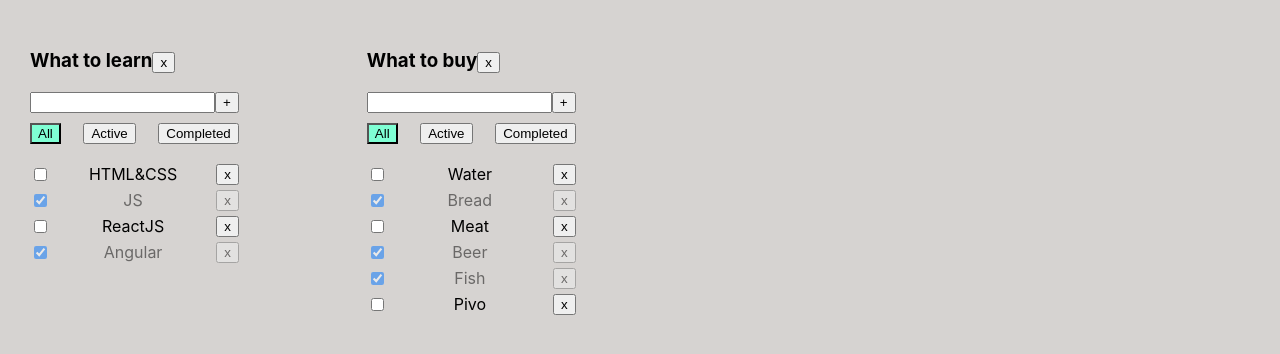
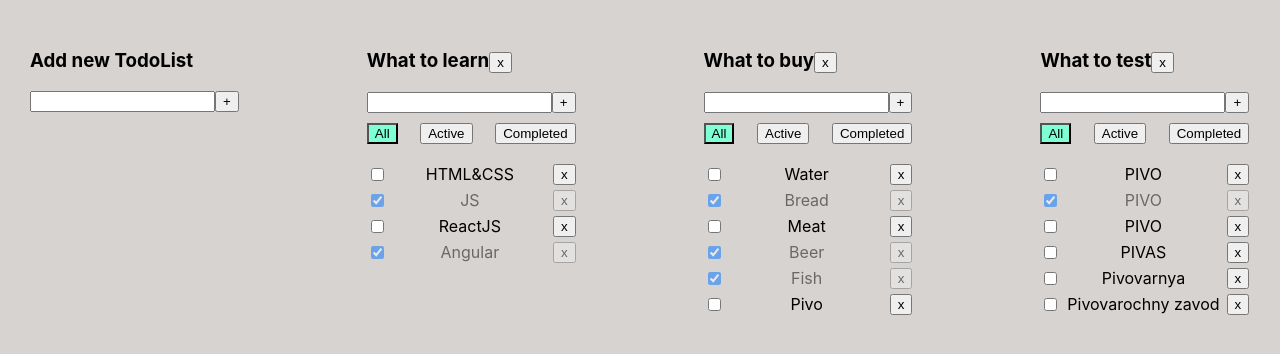
Before and after one commit to efValeron/TodoList, a React (Create React App) app: page / in a window 1280 px wide. Shown: the top 354 px of the page. Built offline with nearby package versions, Linux system fonts and the light colour scheme.

Commit message:
created functions

```diff
--- a/src/App.tsx
+++ b/src/App.tsx
@@ -2,6 +2,8 @@ import React, {useState} from 'react';
 import './App.css';
 import {TodoList} from "./components/TodoList";
 import {v1} from "uuid";
+import {Button} from "./components/Button";
+import {AddItemForm} from "./components/AddItemForm";
 
 export type FilterValuesType = "all" | "completed" | "active"
 export type Task = {
@@ -22,9 +24,11 @@ function App() {
   // States
   const todoListId_1 = v1()
   const todoListId_2 = v1()
+  const todoListId_3 = v1()
   const [todoLists, setTodoLists] = useState<TodolistType[]>([
     {id: todoListId_1, title: "What to learn", filter: "all"},
     {id: todoListId_2, title: "What to buy", filter: "all"},
+    {id: todoListId_3, title: "What to test", filter: "all"},
   ])
   const [tasks, setTasks] = useState<TasksStateType>({
     [todoListId_1]: [
@@ -40,22 +44,18 @@ function App() {
       {id: v1(), title: "Beer", isDone: true},
       {id: v1(), title: "Fish", isDone: true},
       {id: v1(), title: "Pivo", isDone: false},
+    ],
+    [todoListId_3]: [
+      {id: v1(), title: "PIVO", isDone: false},
+      {id: v1(), title: "PIVO", isDone: true},
+      {id: v1(), title: "PIVO", isDone: false},
+      {id: v1(), title: "PIVAS", isDone: false},
+      {id: v1(), title: "Pivovarnya", isDone: false},
+      {id: v1(), title: "Pivovarochny zavod", isDone: false},
     ]
   })
 
-  // Functions
-  const removeTask = (todoListId: string, id: string) => {
-    setTasks({
-      ...tasks,
-      [todoListId]: tasks[todoListId].filter(task => task.id !== id)
-    })
-  }
-  const removeTodoList = (todoListId: string) => {
-    setTodoLists(todoLists.filter(todoList => todoList.id !== todoListId))
-    const updatedTasks = {...tasks}
-    delete updatedTasks[todoListId]
-    setTasks(updatedTasks)
-  }
+  // CRUD tasks
   const addTask = (todoListId: string, title: string) => {
     if (title) setTasks({                     // if title is not empty && add new task
       ...tasks,                                     // copy previous todolists
@@ -64,16 +64,45 @@ function App() {
         ...tasks[todoListId]                        // copy previous tasks
       ]
     })
-  }
-  const changeTodoListFilter = (todoListId: string, filter: FilterValuesType) => {
-    setTodoLists(todoLists.map(todoList => todoList.id === todoListId ? {...todoList, filter} : todoList))
-  }
+  } // C
+  const renameTask = (todoListId: string, id: string, title: string) => {
+    setTasks({...tasks, [todoListId]: tasks[todoListId].map(task => task.id === id ? {...task, title: title} : task)})
+  } // U
   const changeIsDone = (todoListId: string, id: string, isDone: boolean) => {
     setTasks({
       ...tasks,
       [todoListId]: tasks[todoListId].map(task => task.id === id ? {...task, isDone} : task)
     })
-  }
+  } // U
+  const removeTask = (todoListId: string, id: string) => {
+    setTasks({
+      ...tasks,
+      [todoListId]: tasks[todoListId].filter(task => task.id !== id)
+    })
+  } // D
+
+  // CRUD TodoLists
+  const addTodoList = (title: string) => {
+    if (title) {
+      const newId = v1()
+      setTodoLists([{id: newId, title, filter: "all"}, ...todoLists])
+      setTasks({...tasks, [newId]: []})
+    }
+  } // C
+  const renameTodoList = (todoListId: string, title: string) => {
+    setTodoLists(todoLists.map(todoList => todoList.id === todoListId ? {...todoList, title} : todoList))
+  } // U
+  const changeTodoListFilter = (todoListId: string, filter: FilterValuesType) => {
+    setTodoLists(todoLists.map(todoList => todoList.id === todoListId ? {...todoList, filter} : todoList))
+  } // U
+  const removeTodoList = (todoListId: string) => {
+    setTodoLists(todoLists.filter(todoList => todoList.id !== todoListId))
+    const updatedTasks = {...tasks}
+    delete updatedTasks[todoListId]
+    setTasks(updatedTasks)
+  } // D
+
+  // UI
   const getFilteredTasks = (tasks: Task[], filter: FilterValuesType) => {
     switch (filter) {
       case "active":
@@ -96,17 +125,27 @@ function App() {
         tasks={filteredTasks}
         activeFilter={todoList.filter}
 
+        addTask={addTask}
+        renameTask={renameTask}
+        changeIsDone={changeIsDone}
         removeTask={removeTask}
+
+        addTodoList={addTodoList}
+        renameTodoList={renameTodoList}
+        changeFilter={changeTodoListFilter}
         removeTodoList={removeTodoList}
-        changeFilter={changeTodoListFilter}
-        addTask={addTask}
-        changeIsDone={changeIsDone}
       />
     )
   })
 
   return (
     <div className="App">
+      <div>
+        <h3>
+          Add new TodoList
+        </h3>
+        <AddItemForm addItem={addTodoList} maxInputLength={15}/>
+      </div>
       {todoListsList}
     </div>
   );
```
